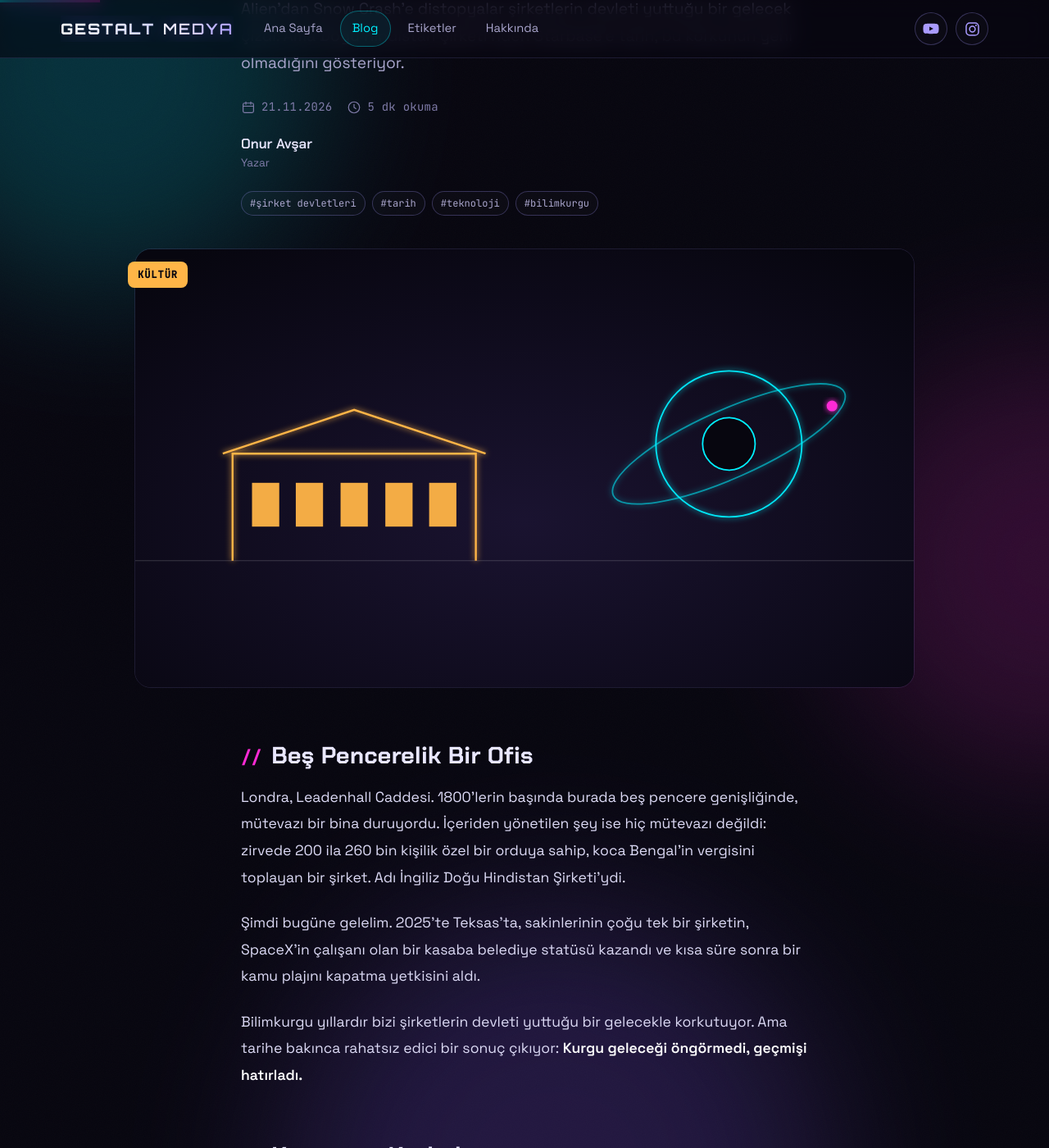
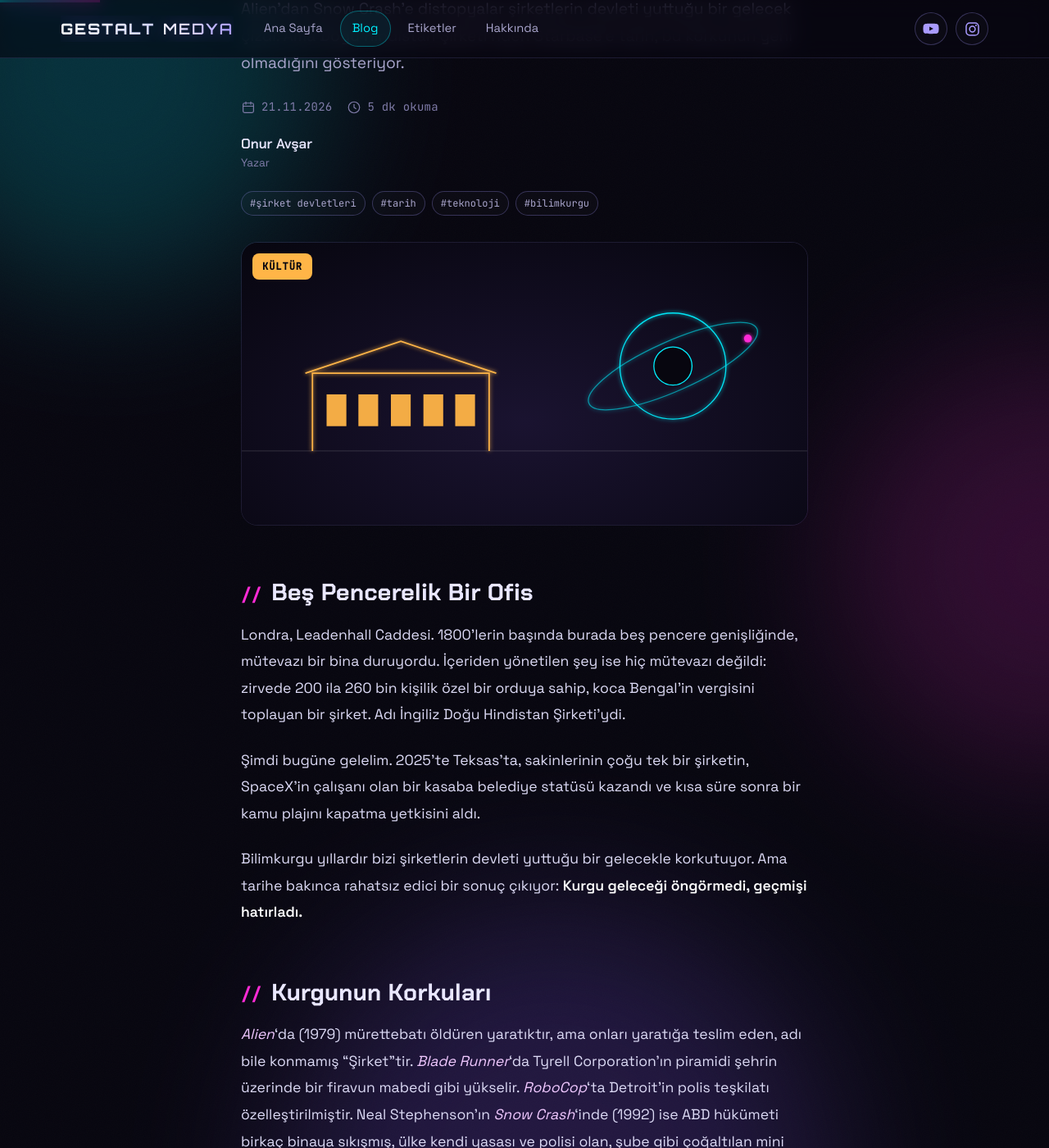
Before and after one commit to gestaltmedya/gestaltmedya, a Jekyll site: the page built from _posts/2026-11-21-sirket-devletleri.md, in a window 1280 px wide and 1400 px high, scrolled down 402 px. Shown: the whole window at 82% size. Built offline with Jekyll 4.4.1, drawn with Linux system fonts in a browser that asks for light colours.

Commit message:
Kapak resimleri yazı sütununa hizalandı, 2:1 oran

```diff
--- a/_layouts/post.html
+++ b/_layouts/post.html
@@ -40,7 +40,7 @@ body_class: post-page
   </header>
 
   {% if page.image and page.image != site.og_image %}
-  <figure class="wrap post-cover">
+  <figure class="wrap narrow post-cover">
     <img src="{{ page.image | relative_url }}" alt="{{ page.image_alt | default: page.title | escape }}">
     {% if kat %}<a class="cover-badge mono" href="{{ '/kategori/' | append: kat.id | append: '/' | relative_url }}" style="--k: {{ kat.renk }}">{{ kat.ad }}</a>{% endif %}
   </figure>
--- a/assets/css/style.css
+++ b/assets/css/style.css
@@ -395,8 +395,8 @@ a.tag:hover, button.tag:hover { color: var(--magenta); border-color: var(--magen
 .back:hover { color: var(--cyan); }
 .post-title { font-family: var(--f-display); font-size: clamp(2.1rem, 5.4vw, 3.4rem); line-height: 1.12; margin: 14px 0 18px; letter-spacing: .01em; }
 .post-head .tags { margin-bottom: 10px; }
-.post-cover { margin: 40px auto; max-width: 1000px; position: relative; }
-.cover-badge { position: absolute; top: 16px; left: 16px; padding: 6px 12px; border-radius: 8px; color: #07060f; background: var(--k); font-size: .75rem; font-weight: 600; letter-spacing: .08em; text-transform: uppercase; }
+.post-cover { margin: 32px auto 40px; position: relative; }
+.cover-badge { position: absolute; top: 14px; left: 38px; padding: 6px 12px; border-radius: 8px; color: #07060f; background: var(--k); font-size: .75rem; font-weight: 600; letter-spacing: .08em; text-transform: uppercase; }
 .cover-badge:hover { color: #07060f; text-shadow: none; filter: brightness(1.1); }
 .post-meta { gap: 18px; margin: 0 0 22px; }
 .meta-i { display: inline-flex; align-items: center; gap: 7px; }
@@ -406,7 +406,7 @@ a.tag:hover, button.tag:hover { color: var(--magenta); border-color: var(--magen
 .byline-p { display: flex; align-items: center; gap: 12px; }
 .byline-name { margin: 0; font-family: var(--f-display); font-weight: 600; line-height: 1.2; color: var(--text); }
 .byline-role { margin: 2px 0 0; font-size: .85rem; color: var(--text-3); }
-.post-cover img { border-radius: calc(var(--radius) + 4px); border: 1px solid var(--line); width: 100%; }
+.post-cover img { display: block; width: 100%; aspect-ratio: 2 / 1; object-fit: cover; border-radius: calc(var(--radius) + 4px); border: 1px solid var(--line); }
 .divider { height: 1px; margin: 40px 0; background: linear-gradient(90deg, transparent, var(--cyan), var(--magenta), transparent); opacity: .6; }
 
 /* yazı içeriği */
@@ -432,7 +432,7 @@ a.tag:hover, button.tag:hover { color: var(--magenta); border-color: var(--magen
   border-radius: 0 var(--radius-sm) var(--radius-sm) 0; color: var(--text); font-size: 1.15rem;
 }
 .prose blockquote p { margin: 0; }
-.prose img { border-radius: var(--radius); border: 1px solid var(--line); margin: 2em auto; }
+.prose img { display: block; max-width: 100%; height: auto; border-radius: var(--radius); border: 1px solid var(--line); margin: 2em auto; }
 .prose hr { border: 0; height: 1px; margin: 3em 0; background: linear-gradient(90deg, transparent, var(--line-strong), transparent); }
 .prose code { font-family: var(--f-mono); font-size: .85em; padding: 2px 7px; border-radius: 6px; background: rgba(139,92,255,.15); color: var(--lime); }
 .prose pre { overflow-x: auto; padding: 20px 22px; border-radius: var(--radius-sm); background: #0b0920; border: 1px solid var(--line); font-size: .9rem; line-height: 1.6; }
@@ -570,7 +570,7 @@ a.tag:hover, button.tag:hover { color: var(--magenta); border-color: var(--magen
 /* ---------- mobil ---------- */
 @media (max-width: 760px) {
   body { font-size: 16px; }
-  .wrap { padding: 0 16px; }
+  .wrap { padding: 0 16px; } .cover-badge { left: 28px; top: 12px; }
   .section { padding: 50px 16px; }
   .nav-toggle { display: block; margin-right: -8px; }
   .header-inner { gap: 10px; }
```
